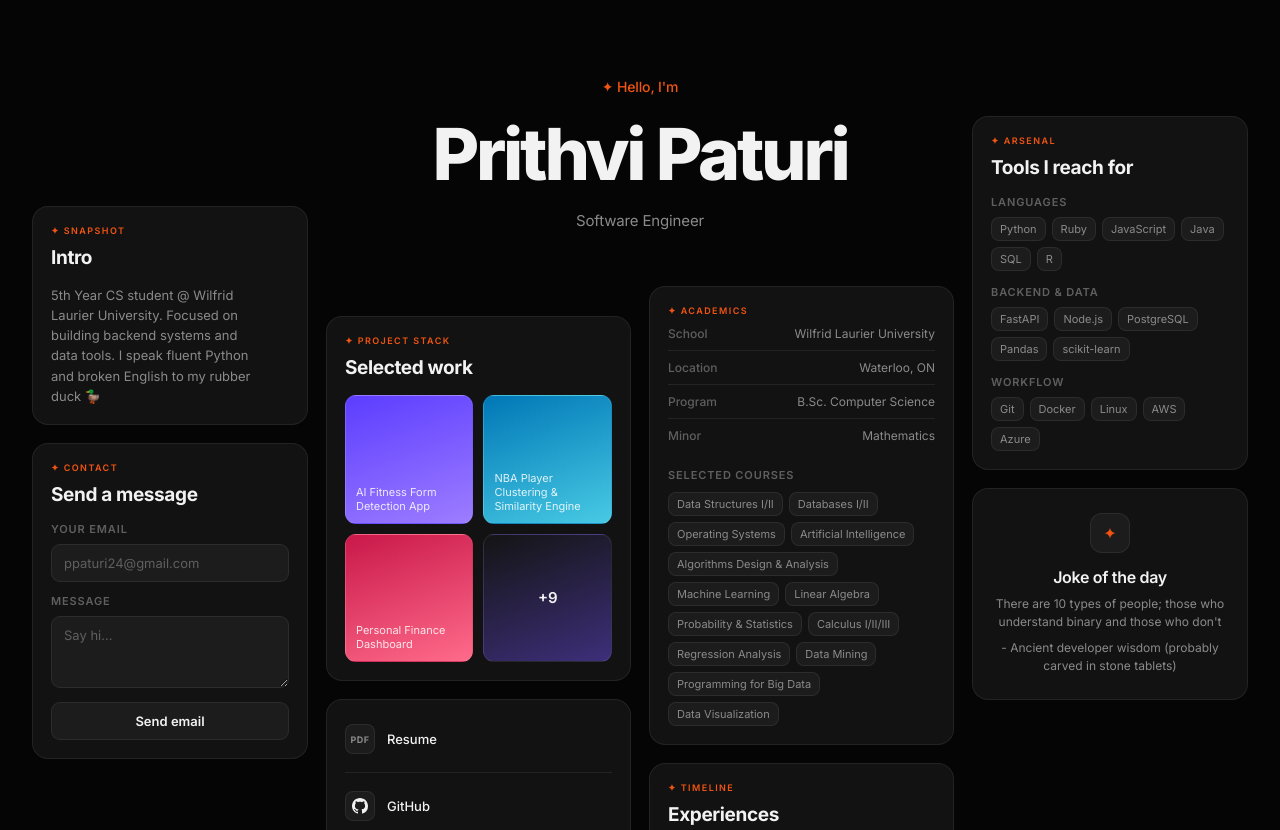
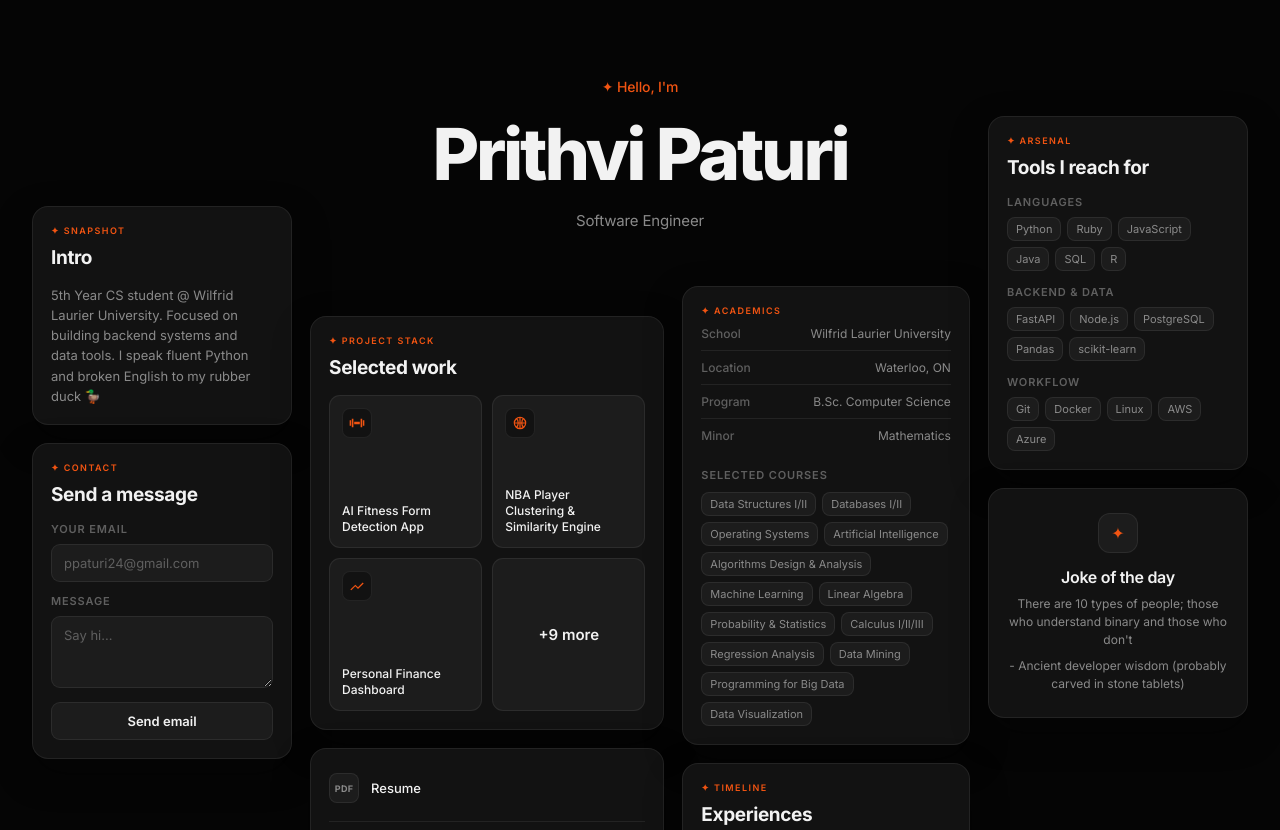
Before and after one commit to paturiii/paturiii.github.io, a plain HTML site: page index.html in a window 1280 px wide. Shown: the top 830 px of the page. Drawn offline with Linux system fonts and the light colour scheme.

Commit message:
Replace project color tiles with icon wells
Co-authored-by: Cursor <cursoragent@cursor.com>

```diff
--- a/index.html
+++ b/index.html
@@ -40,10 +40,31 @@
                 <span class="eyebrow">&#10022; Project stack</span>
                 <div class="card-title">Selected work</div>
                 <div class="grid">
-                    <a class="project" href="https://github.com/paturiii/AI-fitness-form-detection-app" target="_blank">AI Fitness Form Detection App</a>
-                    <a class="project" href="https://github.com/paturiii/NBA-Player-Clustering-Similarity-Engine" target="_blank" >NBA Player Clustering & Similarity Engine</a>
-                    <a class="project" href="https://github.com/paturiii/TrackME" target="_blank">Personal Finance Dashboard</a>
-                    <a class="project" href="https://github.com/paturiii?tab=repositories" target="_blank">+9</a>
+                    <a class="project" href="https://github.com/paturiii/AI-fitness-form-detection-app" target="_blank" rel="noopener noreferrer">
+                        <span class="project-icon" aria-hidden="true">
+                            <svg viewBox="0 0 24 24"><path fill="currentColor" d="M1 8h2.2v8H1V8zm3.2-2.5h2.4v13H4.2v-13zM7.8 10h8.4v4H7.8v-4zm9.6-4.5h2.4v13h-2.4v-13zM20.8 8H23v8h-2.2V8z"/></svg>
+                        </span>
+                        <span class="project-name">AI Fitness Form Detection App</span>
+                    </a>
+                    <a class="project" href="https://github.com/paturiii/NBA-Player-Clustering-Similarity-Engine" target="_blank" rel="noopener noreferrer">
+                        <span class="project-icon" aria-hidden="true">
+                            <svg viewBox="0 0 24 24" fill="none" stroke="currentColor" stroke-width="1.8" stroke-linejoin="round">
+                                <circle cx="12" cy="12" r="8.5"/>
+                                <path d="M12 3.5v17M3.5 12h17"/>
+                                <path d="M6.6 5.4c3.6 2.6 3.6 10.6 0 13.2M17.4 5.4c-3.6 2.6-3.6 10.6 0 13.2"/>
+                            </svg>
+                        </span>
+                        <span class="project-name">NBA Player Clustering & Similarity Engine</span>
+                    </a>
+                    <a class="project" href="https://github.com/paturiii/TrackME" target="_blank" rel="noopener noreferrer">
+                        <span class="project-icon" aria-hidden="true">
+                            <svg viewBox="0 0 24 24"><path fill="currentColor" d="M3.5 18.5l6-6.01 4 4L22 8.32l-1.41-1.41-7.09 7.09-4-4L2 17.09z"/></svg>
+                        </span>
+                        <span class="project-name">Personal Finance Dashboard</span>
+                    </a>
+                    <a class="project project-more" href="https://github.com/paturiii?tab=repositories" target="_blank" rel="noopener noreferrer">
+                        <span class="project-name">+9 more</span>
+                    </a>
                 </div>
             </div>
 
--- a/style.css
+++ b/style.css
@@ -107,6 +107,9 @@ body {
   border: 1px solid var(--line);
   border-radius: var(--radius);
   padding: 18px;
+  backdrop-filter: blur(22px) saturate(1.08);
+  -webkit-backdrop-filter: blur(22px) saturate(1.08);
+  box-shadow: 0 14px 36px color-mix(in srgb, var(--bg) 45%, transparent);
   transition:
     transform 0.25s ease,
     background 0.25s ease,
@@ -122,12 +125,12 @@ body {
 .experiences-box:hover {
   transform: translateY(-3px);
   background: var(--card-2);
-  border-color: rgba(255, 255, 255, 0.14);
+  border-color: color-mix(in srgb, var(--accent) 42%, transparent);
 }
 
 .resume-box:hover {
   background: var(--card-2);
-  border-color: rgba(255, 255, 255, 0.14);
+  border-color: color-mix(in srgb, var(--accent) 42%, transparent);
 }
 
 .eyebrow {
@@ -193,7 +196,7 @@ body {
 }
 
 .contact-input:focus {
-  border-color: rgba(255, 255, 255, 0.22);
+  border-color: color-mix(in srgb, var(--accent) 50%, transparent);
   background: var(--card-2);
 }
 
@@ -222,14 +225,14 @@ body {
 
 .contact-send:hover {
   background: var(--card-2);
-  border-color: rgba(255, 255, 255, 0.22);
+  border-color: color-mix(in srgb, var(--accent) 42%, transparent);
 }
 
 .contact-send:active {
   transform: scale(0.98);
 }
 
-/* ---- projects: image stack ---- */
+/* ---- projects: frosted wells ---- */
 .projects-section .grid {
   display: grid;
   grid-template-columns: 1fr 1fr;
@@ -240,41 +243,59 @@ body {
   aspect-ratio: 1 / 1;
   border-radius: 11px;
   border: 1px solid var(--line);
+  background: var(--inner);
   display: flex;
-  align-items: flex-end;
-  padding: 10px;
-  font-size: 11px;
-  color: rgba(255, 255, 255, 0.85);
-}
-
-a.project {
+  flex-direction: column;
+  justify-content: space-between;
+  align-items: flex-start;
+  padding: 12px;
+  font-size: 12px;
+  font-weight: 500;
+  line-height: 1.35;
+  color: var(--text);
   text-decoration: none;
   transition:
     transform 0.15s ease,
-    border-color 0.15s ease;
+    border-color 0.15s ease,
+    background 0.15s ease;
 }
 
-a.project:hover {
+.project:hover {
   transform: translateY(-2px);
-  border-color: rgba(255, 255, 255, 0.22);
+  background: var(--card-2);
+  border-color: color-mix(in srgb, var(--accent) 40%, transparent);
 }
 
-.project:nth-child(1) {
-  background: linear-gradient(160deg, #5c3dff 0%, #9d7dff 100%);
+.project-icon {
+  width: 30px;
+  height: 30px;
+  border-radius: 8px;
+  background: color-mix(in srgb, var(--bg) 42%, transparent);
+  border: 1px solid var(--line);
+  display: flex;
+  align-items: center;
+  justify-content: center;
+  color: var(--accent);
 }
-.project:nth-child(2) {
-  background: linear-gradient(160deg, #0077b6 0%, #48cae4 100%);
+
+.project-icon svg {
+  width: 16px;
+  height: 16px;
 }
-.project:nth-child(3) {
-  background: linear-gradient(160deg, #c9184a 0%, #ff6b8a 100%);
+
+.project-name {
+  max-width: 16ch;
 }
-.project:nth-child(4) {
-  background: linear-gradient(160deg, #141414 0%, #3d2f7a 100%);
+
+.project-more {
   align-items: center;
   justify-content: center;
   font-size: 15px;
   font-weight: 600;
-  color: var(--text);
+}
+
+.project-more .project-name {
+  max-width: none;
 }
 
 /* ---- link chips (resume) ---- */
```
